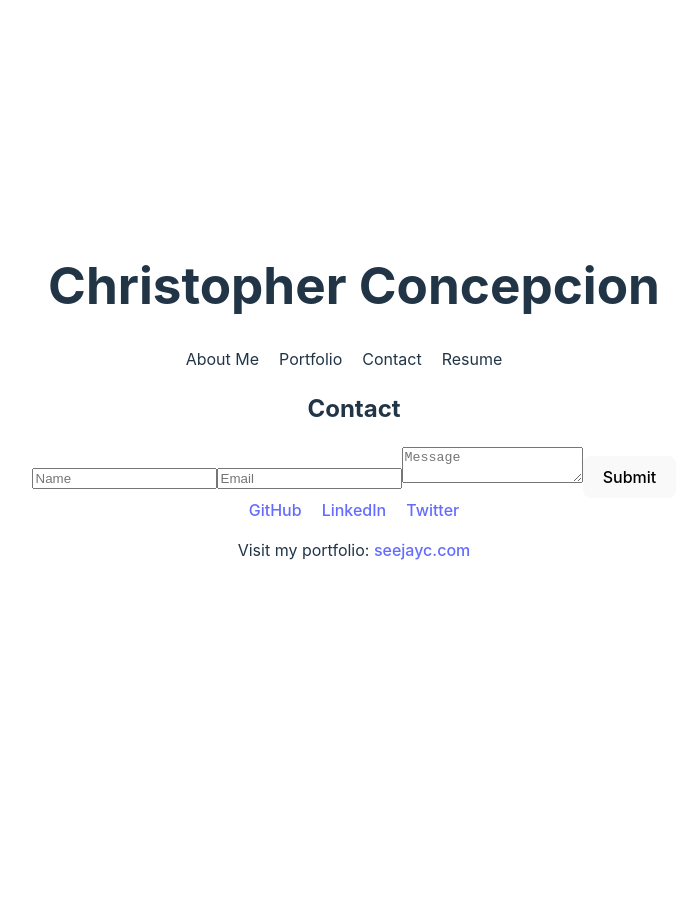
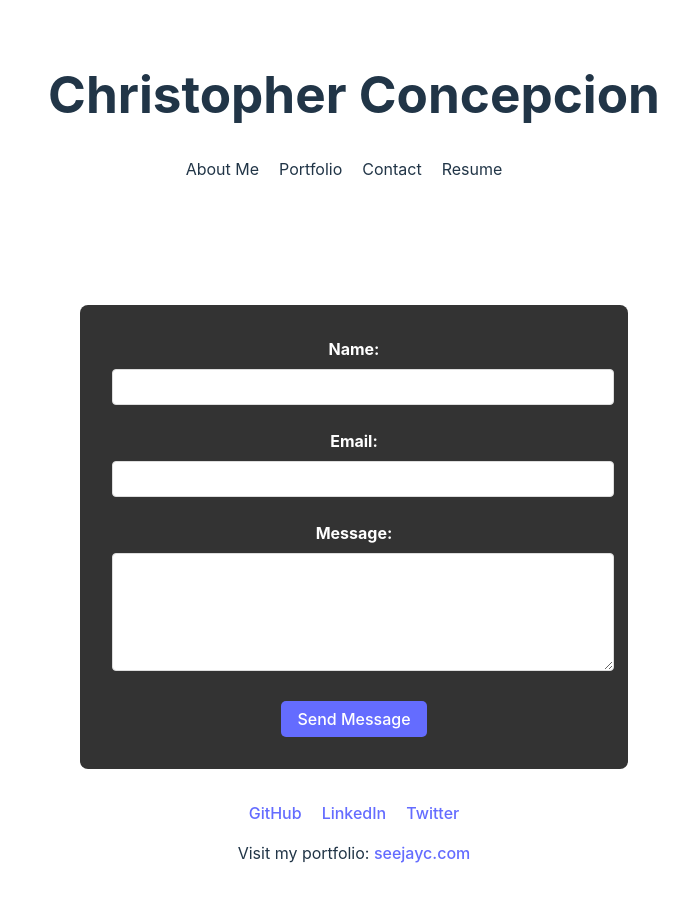
Before and after one commit to chrispychips12/react-portfolio, a React (Vite) app: page / in a window 1280 px wide. Both pictures are taken after a click on the item "Contact". Shown: the top 902 px of the page, without its empty margins (286-974 px from the left). Before the commit the page ends 800 px from the top, so only its background shows below. Built offline with nearby package versions, Linux system fonts and the light colour scheme.

Commit message:
Added styling for Contact page

```diff
--- /dev/null
+++ b/src/pages/Contact.css
@@ -0,0 +1,50 @@
+.contact-section {
+  padding: 2rem;
+  text-align: center;
+  color: #ffffff; /* Set text color to white */
+}
+
+.contact-form {
+  max-width: 600px;
+  margin: 0 auto;
+  background-color: #333; /* Dark background for contrast */
+  padding: 2rem;
+  border-radius: 8px;
+}
+
+.form-group {
+  margin-bottom: 1.5rem;
+}
+
+label {
+  display: block;
+  margin-bottom: 0.5rem;
+  font-weight: bold;
+}
+
+input,
+textarea {
+  width: 100%;
+  padding: 0.5rem;
+  border: 1px solid #ddd;
+  border-radius: 4px;
+  font-size: 1rem;
+}
+
+textarea {
+  height: 100px; /* Set a height for the textarea */
+}
+
+.submit-button {
+  background-color: #646cff;
+  color: white;
+  padding: 0.5rem 1rem;
+  border: none;
+  border-radius: 5px;
+  cursor: pointer;
+  transition: background-color 0.3s;
+}
+
+.submit-button:hover {
+  background-color: #535bf2;
+}
--- a/src/pages/Contact.jsx
+++ b/src/pages/Contact.jsx
@@ -1,47 +1,62 @@
 import React, { useState } from 'react';
+import './Contact.css'; // Import a CSS file for styling
 
 // Contact component that displays a contact form
 const Contact = () => {
-  const [formData, setFormData] = useState({ name: '', email: '', message: '' });
+  const [formData, setFormData] = useState({
+    name: '',
+    email: '',
+    message: '',
+  });
 
   const handleChange = (e) => {
-    setFormData({ ...formData, [e.target.name]: e.target.value });
+    const { name, value } = e.target;
+    setFormData({ ...formData, [name]: value });
   };
 
   const handleSubmit = (e) => {
     e.preventDefault();
-    // Handle form submission logic (e.g., send data to an API)
-    console.log('Form submitted:', formData);
+    // Handle form submission logic here
+    console.log(formData);
   };
 
   return (
-    <section>
-      <h2>Contact</h2>
-      <form onSubmit={handleSubmit}>
+    <section className="contact-section">
+      <h2>Contact Me</h2>
+      <form onSubmit={handleSubmit} className="contact-form">
+        <div className="form-group">
+          <label htmlFor="name">Name:</label>
           <input
             type="text"
+            id="name"
             name="name"
-          placeholder="Name"
             value={formData.name}
             onChange={handleChange}
             required
           />
+        </div>
+        <div className="form-group">
+          <label htmlFor="email">Email:</label>
           <input
             type="email"
+            id="email"
             name="email"
-          placeholder="Email"
             value={formData.email}
             onChange={handleChange}
             required
           />
+        </div>
+        <div className="form-group">
+          <label htmlFor="message">Message:</label>
           <textarea
+            id="message"
             name="message"
-          placeholder="Message"
             value={formData.message}
             onChange={handleChange}
             required
           />
-        <button type="submit">Submit</button>
+        </div>
+        <button type="submit" className="submit-button">Send Message</button>
       </form>
     </section>
   );
```
Lines whose indentation alone changed are shown as unchanged.
